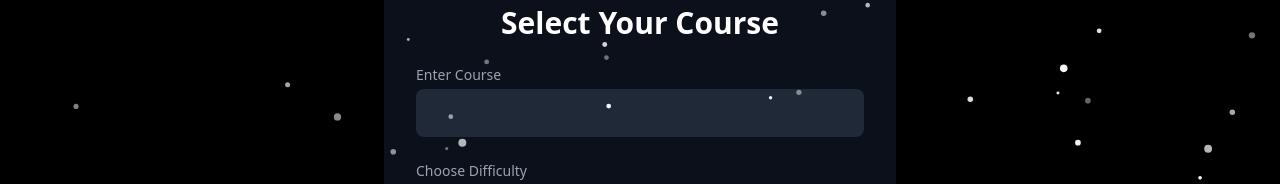
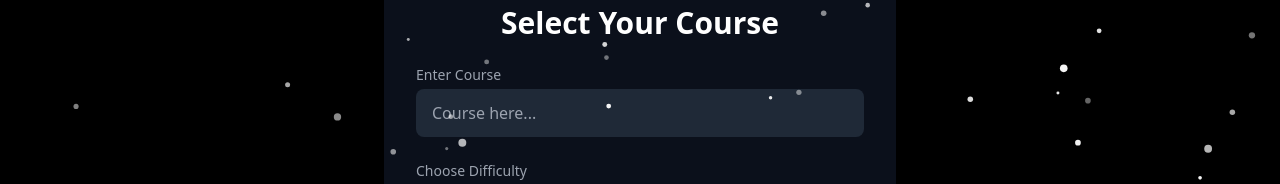
Before and after one commit to Rupam-Mondal/Interview-Frontend, a React (Vite) app: page /StartInterview/1 in a window 1280 px wide. Shown: the part 237-421 px from the top of the page. Built offline with nearby package versions, Linux system fonts and the light colour scheme; no server answers.

Commit message:
Navbar Dropdown

```diff
--- a/src/components/Navbar.jsx
+++ b/src/components/Navbar.jsx
@@ -57,9 +57,6 @@ const Navbar = () => {
                 >
                   Profile
                 </li>
-                <li className="px-4 py-2 hover:bg-gray-200 cursor-pointer">
-                  Settings
-                </li>
                 <li
                   className="px-4 py-2 hover:bg-gray-200 cursor-pointer"
                   onClick={handleLogout}
--- a/src/components/ParticleBackground/Background.jsx
+++ b/src/components/ParticleBackground/Background.jsx
@@ -6,7 +6,12 @@ import UserContext from "@/contexts/UserContext";
 import Features from "../Features/Feature";
 import Heroimage from "../Heroimage/Heroimage";
 import { TerminalDemo } from "../Terminal/Terminal";
-import { FaUserFriends, FaTachometerAlt, FaChartBar, FaBalanceScale } from "react-icons/fa";
+import {
+  FaUserFriends,
+  FaTachometerAlt,
+  FaChartBar,
+  FaBalanceScale,
+} from "react-icons/fa";
 
 const Background = () => {
   const { user, setUser } = useContext(UserContext);
@@ -25,25 +30,28 @@ const Background = () => {
     {
       title: "User Friendly",
       icon: <FaUserFriends />,
-      description: "Our platform is designed with simplicity in mind, ensuring a smooth and intuitive user experience."
+      description:
+        "Our platform is designed with simplicity in mind, ensuring a smooth and intuitive user experience.",
     },
     {
       title: "Performance",
       icon: <FaTachometerAlt />,
-      description: "Experience blazing-fast speed and optimized performance for seamless operations at all times."
+      description:
+        "Experience blazing-fast speed and optimized performance for seamless operations at all times.",
     },
     {
       title: "Statistic Chart",
       icon: <FaChartBar />,
-      description: "Visualize key insights with real-time data analytics and interactive statistic charts."
+      description:
+        "Visualize key insights with real-time data analytics and interactive statistic charts.",
     },
     {
       title: "Proportion",
       icon: <FaBalanceScale />,
-      description: "We maintain a perfect balance of features, ensuring efficiency and effectiveness in every aspect."
-    }
+      description:
+        "We maintain a perfect balance of features, ensuring efficiency and effectiveness in every aspect.",
+    },
   ];
-
 
   return (
     <>
@@ -57,8 +65,6 @@ const Background = () => {
       /> */}
 
       <div className="relative min-h-screen flex flex-col justify-center items-center text-center px-6 space-y-6">
-
-
         {/* Hero Section */}
         <h1 className="text-4xl md:text-7xl font-bold text-white leading-tight">
           Elevate Your <span className="text-[#38BDF8]">Interview</span> Skills
@@ -86,23 +92,20 @@ const Background = () => {
         </button>
       </div>
 
-
-
       {/* Features Section */}
       <Features />
-
 
       {/* Terminal Demo */}
       <div className="w-full flex justify-center items-center min-h-screen">
         <TerminalDemo />
       </div>
 
-
-
       {/* About Section */}
 
       <section className="w-full flex flex-col justify-center items-center">
-        <h2 className="text-3xl font-bold text-white mb-10">Why People Choose Us?</h2>
+        <h2 className="text-3xl font-bold text-white mb-10">
+          Why People Choose Us?
+        </h2>
         <div className="grid grid-cols-1 sm:grid-cols-2 gap-6 max-w-4xl">
           {cardData.map((card, index) => (
             <div
@@ -115,7 +118,9 @@ const Background = () => {
               <div className="text-5xl text-blue-400 mb-4">{card.icon}</div>
 
               {/* Title */}
-              <h3 className="text-2xl font-semibold text-white mb-2">{card.title}</h3>
+              <h3 className="text-2xl font-semibold text-white mb-2">
+                {card.title}
+              </h3>
 
               {/* Description */}
               <p className="text-gray-300 text-sm">{card.description}</p>
@@ -124,14 +129,10 @@ const Background = () => {
         </div>
       </section>
 
-
-
       {/* Image section */}
       <div className="relative">
         <Heroimage />
       </div>
-
-
     </>
   );
 };
--- a/src/pages/Chat.jsx
+++ b/src/pages/Chat.jsx
@@ -56,7 +56,8 @@ const Chat1 = () => {
               </label>
               <input
                 type="text"
-                className="bg-gray-800 text-white px-4 py-3 rounded-lg outline-none focus:ring-2 focus:ring-blue-500 transition cursor-pointer w-full"
+                placeholder="Course here..."
+                className="bg-gray-800 text-white px-4 py-3 rounded-lg outline-none focus:ring-2 focus:ring-blue-500 transition w-full"
                 value={course}
                 onChange={(e) => setCourse(e.target.value)}
               />
```
